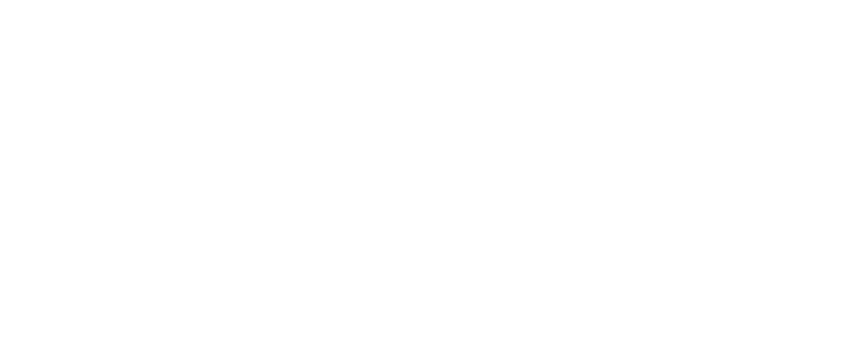
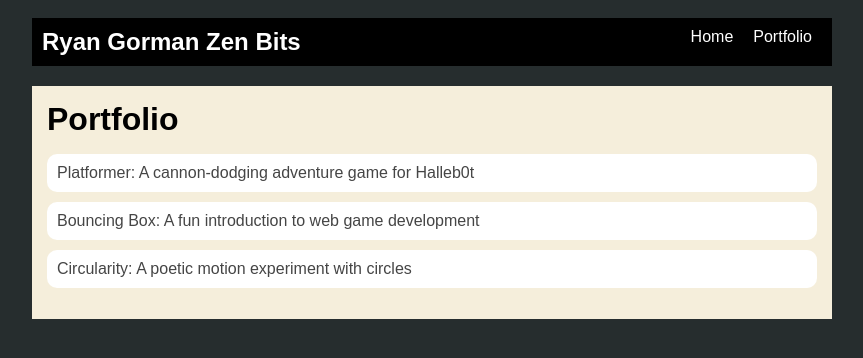
Before and after one commit to ryangorman-ui/ryangorman-ui.github.io, a plain HTML site: page portfolio.html in a window 1280 px wide. Shown: the whole page, without its empty margins (208-1071 px from the left). Drawn offline with Linux system fonts and the light colour scheme.

Commit message:
platformer

```diff
--- a/fsd-projects/platformer/platformer.css
+++ b/fsd-projects/platformer/platformer.css
@@ -3,7 +3,7 @@ body {
 }
 
 canvas {
-  background-color: lightblue;
+  background-color: skyblue;
   margin: 20px;
 }
 
--- a/portfolio.html
+++ b/portfolio.html
@@ -0,0 +1,42 @@
+<!DOCTYPE html>
+<html>
+  <head>
+    <title>Zen Bits</title>
+    <link rel="stylesheet"
+    href="style.css"/>
+  </head>
+
+  <body>
+    <!-- All content goes here -->
+    <div id="all-contents">
+      <nav>
+<h1>Ryan Gorman Zen Bits</h1>
+<ul id="nav-ul">
+    <li class="nav-li">
+        <a href="index.html">Home</a>
+    </li>
+    <li class="nav-li">
+        <a href="portfolio.html">Portfolio</a>
+    </li>
+</ul>
+      </nav>
+
+      <main>
+<div class="content">
+    <h1>Portfolio</h1>
+    <ul id="portfolio">
+        <li>
+            <a href="fsd-projects/platformer/">Platformer: A cannon-dodging adventure game for Halleb0t</a>
+        </li>
+        <li>
+            <a href="fsd-projects/bouncing-box/">Bouncing Box: A fun introduction to web game development</a>
+        </li>
+        <li>
+            <a href="fsd-projects/circularity/">Circularity: A poetic motion experiment with circles</a>
+        </li>
+    </ul>
+</div>
+      </main>
+    </div>
+  </body>
+</html>
--- a/style.css
+++ b/style.css
@@ -75,3 +75,28 @@ main {
 h2, h3 {
     margin: 0px;
 }
+/* Portfolio styles */
+.content h1 {
+  color: black;
+}
+
+#portfolio {
+  list-style-type: none;
+  padding-left: 0;
+}
+
+#portfolio li {
+  background: #fff;
+  padding: 10px;
+  border-radius: 10px;
+  margin-bottom: 10px;
+}
+
+#portfolio li:hover {
+  background: #eee;
+}
+
+#portfolio a {
+  text-decoration: none;
+  color: #454545;
+}
```
Also changed, not shown: fsd-projects/platformer/platformer.js (+17 -13 lines).
